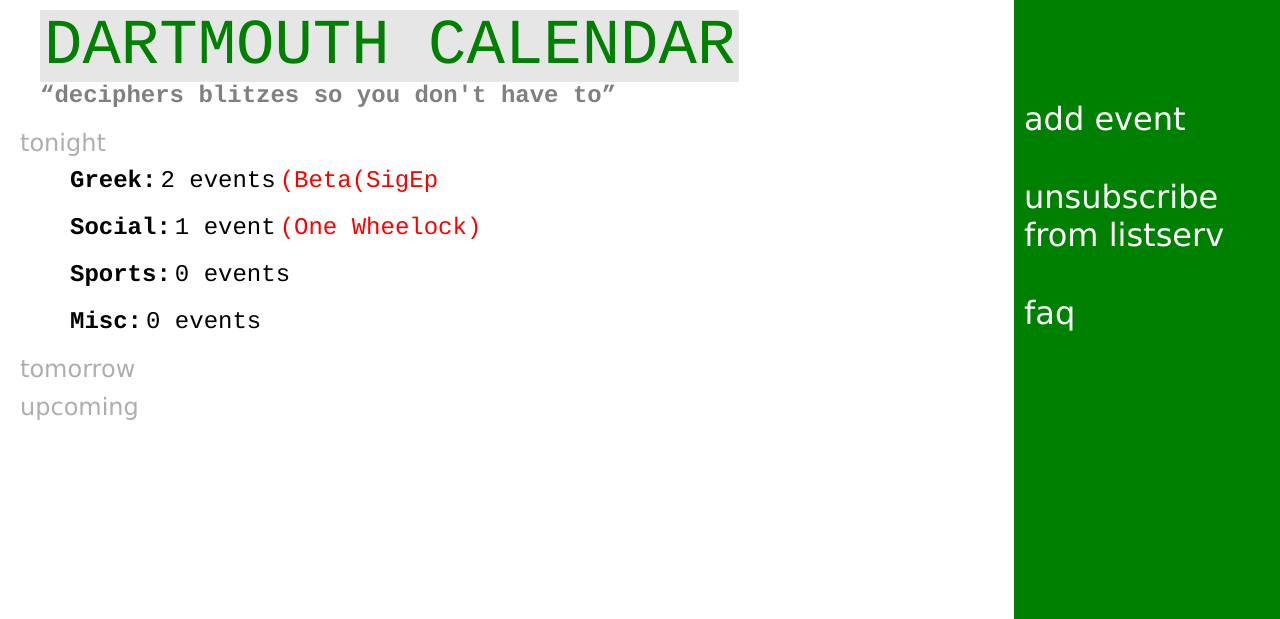
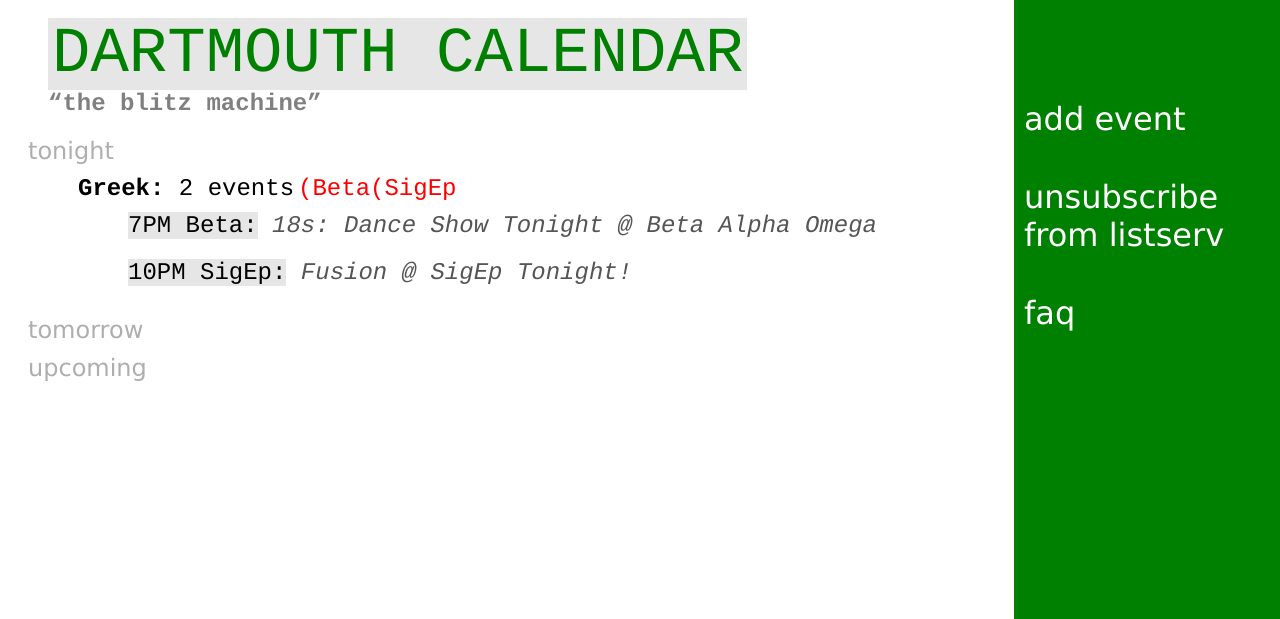
Before and after one commit to henryhwilson/dartmouthcalendar, a Flask app: page / in a window 1280 px wide. Shown: the top 619 px of the page. Run offline with Flask 2, Linux system fonts and the light colour scheme; parts of the project's set-up code (start-up, migrations or seed data) failed here and were passed over.

Commit message:
All data now comes through variables in views.py. Sorts based on today/tomorrow/upcoming.

```diff
--- a/webpage/app/static/css/style.css
+++ b/webpage/app/static/css/style.css
@@ -1,15 +1,24 @@
 h1 {
 	color: green;
-	font-size: 4em;
+	font-size: 1em;
 	font-family: courier;
 	margin-bottom: 0;
 	margin-top: 10px;
 	margin-left: 20px;
 	background-color: #e6e6e6;
 	display: inline-block;
+	font-weight: normal;
+}
+#main_title a {
+	color: green;
+	font-size: 4em;
+	font-family: courier;
+	margin: 0;
 	padding-left: 4px;
 	padding-right: 4px;
-	font-weight: normal;
+}
+#main_title a:hover {
+	background-color: #f6f6f6;
 }
 h2 {
 	color: grey;
@@ -37,6 +46,9 @@
 	color: white;
 	text-decoration: none;
 }
+.sidebar a:hover{
+	text-decoration: underline;
+}
 .sidebar ul {
 	list-style-type: none;
 	margin: 0;
@@ -52,9 +64,8 @@
 
 .events {
 	width: 70%;
-	position: fixed;
-	left: 20px;
-	top: 0;
+	padding-left: 20px;
+	padding-top: 0;
 	margin-bottom: 30px;
 }
 
@@ -86,7 +97,6 @@
 }
 .events .title {
 	font-size: 1.5em;
-	font-weight: bold;
 }
 .events .in-progess {
 	font-size: 1.5em;
@@ -103,6 +113,26 @@
 	padding: 10px;
 }
 
+.events .highlight .title:hover, .events .highlight #event-location:hover {
+	cursor: pointer;
+	cursor: hand;
+	text-decoration: underline;
+}
+
+.events .highlight ul {
+	font-family: courier;
+	font-size: 1.5em;
+}
+
+.events .highlight .subject {
+	font-style: italic;
+		color: #555555;
+}
+
+.events .highlight .host {
+	background-color:#e6e6e6;
+}
+
 .footer {
 	position: fixed;
 	bottom: 20px;
--- a/webpage/app/templates/base.html
+++ b/webpage/app/templates/base.html
@@ -20,16 +20,16 @@
 
 		<div class="sidebar">
 			<ul>
-				<li>add event</li>
-				<li>unsubscribe from listserv</li>
-				<li>faq</li>
+				<li><a href="#add_event">add event</a></li>
+				<li><a href="#unsubscribe_listserv">unsubscribe from listserv</a></li>
+				<li><a href="#faq">faq</a></li>
 			</ul>
 		</div>
 
 		<div class="events">
 
-		<h1>DARTMOUTH CALENDAR</h1>
-		<h2>&ldquo;deciphers blitzes so you don't have to&rdquo;</h2>
+		<h1 id="main_title"><a href="/index">DARTMOUTH CALENDAR</a></h1>
+		<h2>&ldquo;the blitz machine&rdquo;</h2>
 
 		{% block content %}{% endblock %}
 
@@ -52,6 +52,84 @@
   $(".events-tomorrow").hide(0);
   $(".events-upcoming").show(300);
 });
+{% if today_total_events > 4 %}
+$( "#title-today-Greek" ).click(function() {
+  $("#expanded-today-Greek").show(300);
+  $("#expanded-today-Social").hide(0);
+  $("#expanded-today-Sports").hide(0);
+  $("#expanded-today-Misc").hide(0);
+});
+$( "#title-today-Social" ).click(function() {
+  $("#expanded-today-Greek").hide(0);
+  $("#expanded-today-Social").show(300);
+  $("#expanded-today-Sports").hide(0);
+  $("#expanded-today-Misc").hide(0);
+});
+$( "#title-today-Sports" ).click(function() {
+  $("#expanded-today-Greek").hide(0);
+  $("#expanded-today-Social").hide(0);
+  $("#expanded-today-Sports").show(300);
+  $("#expanded-today-Misc").hide(0);
+});
+$( "#title-today-Misc" ).click(function() {
+  $("#expanded-today-Greek").hide(0);
+  $("#expanded-today-Social").hide(0);
+  $("#expanded-today-Sports").hide(0);
+  $("#expanded-today-Misc").show(300);
+});
+{% endif %}
+{% if tomorrow_total_events > 4 %}
+$( "#title-tomorrow-Greek" ).click(function() {
+  $("#expanded-tomorrow-Greek").show(300);
+  $("#expanded-tomorrow-Social").hide(0);
+  $("#expanded-tomorrow-Sports").hide(0);
+  $("#expanded-tomorrow-Misc").hide(0);
+});
+$( "#title-tomorrow-Social" ).click(function() {
+  $("#expanded-tomorrow-Greek").hide(0);
+  $("#expanded-tomorrow-Social").show(300);
+  $("#expanded-tomorrow-Sports").hide(0);
+  $("#expanded-tomorrow-Misc").hide(0);
+});
+$( "#title-tomorrow-Sports" ).click(function() {
+  $("#expanded-tomorrow-Greek").hide(0);
+  $("#expanded-tomorrow-Social").hide(0);
+  $("#expanded-tomorrow-Sports").show(300);
+  $("#expanded-tomorrow-Misc").hide(0);
+});
+$( "#title-tomorrow-Misc" ).click(function() {
+  $("#expanded-tomorrow-Greek").hide(0);
+  $("#expanded-tomorrow-Social").hide(0);
+  $("#expanded-tomorrow-Sports").hide(0);
+  $("#expanded-tomorrow-Misc").show(300);
+});
+{% endif %}
+{% if upcoming_total_events > 4 %}
+$( "#title-upcoming-Greek" ).click(function() {
+  $("#expanded-upcoming-Greek").show(300);
+  $("#expanded-upcoming-Social").hide(0);
+  $("#expanded-upcoming-Sports").hide(0);
+  $("#expanded-upcoming-Misc").hide(0);
+});
+$( "#title-upcoming-Social" ).click(function() {
+  $("#expanded-upcoming-Greek").hide(0);
+  $("#expanded-upcoming-Social").show(300);
+  $("#expanded-upcoming-Sports").hide(0);
+  $("#expanded-upcoming-Misc").hide(0);
+});
+$( "#title-upcoming-Sports" ).click(function() {
+  $("#expanded-upcoming-Greek").hide(0);
+  $("#expanded-upcoming-Social").hide(0);
+  $("#expanded-upcoming-Sports").show(300);
+  $("#expanded-upcoming-Misc").hide(0);
+});
+$( "#title-upcoming-Misc" ).click(function() {
+  $("#expanded-upcoming-Greek").hide(0);
+  $("#expanded-upcoming-Social").hide(0);
+  $("#expanded-upcoming-Sports").hide(0);
+  $("#expanded-upcoming-Misc").show(300);
+});
+{% endif %}
 </script>
 </body>
 </html>
--- a/webpage/app/templates/index.html
+++ b/webpage/app/templates/index.html
@@ -7,31 +7,61 @@
 {% block content %}
 	<a href="#today1" id="today">{% if is_day == False %}tonight{% else %}today{% endif %}</a>
 	<div class="events-today">
-		<ul>
+		<ul class="highlight">
 		{% for category in categories %}
+			{% if today_cat_freq[category] > 0 %}
 			{% set printed = 0 %}
-			<li><span class="title">{{ category }}:</span> <span class="in-progess">{{ cat_freq[category] }} event{{ 's' if cat_freq[category] != 1 else '' }}</span> <span class="locations">
-			{% for event in events %}{% if event['category'] == category %}{% if printed == 0 %}({{nicknames[event['from']]}}{% else %}{{ ', ' + nicknames[event['from']] }}{% endif %}{% if printed + 1 == cat_freq[category] %}){% endif %}{% set printed = printed + 1 %}{% endif %}{% endfor %}</span></li>
+			<li><span class="title" id="title-today-{{ category}}"><b>{{ category }}:</b> {{ today_cat_freq[category] }} event{{ 's' if today_cat_freq[category] != 1 else '' }}</span> <span class="locations">
+			{% for event in events %}{% if event['category'] == category and event['date_event'] == 'today' %}{% if printed == 0 %}(<span id="event-location">{{nicknames[event['from']]}}</span>{% else %}, <span id="event-location">{{ nicknames[event['from']] }}</span>{% endif %}{% if printed + 1 == today_cat_freq[category] %}){% endif %}{% set printed = printed + 1 %}{% endif %}{% endfor %}</span>
+			<ul id="expanded-today-{{ category }}" {% if today_total_events > 4 %}style="display: none"{% endif %}>
+			{% for event in events %}
+			{% if event['category'] == category and event['date_event'] == 'today' %}
+			<li><span class="host">{{ event['time_event'] }} {{nicknames[event['from']]}}:</span> <span class="subject">{{event['subject']}}</span></li>
+			{% endif %}
+			{% endfor %}
+			</ul>
+			</li>
+			{% endif %}
 		{% endfor %}
 		</ul>
 	</div>
 	<a href="#tomorrow1" id="tomorrow">tomorrow</a>
 	<div class="events-tomorrow">
-		<ul>
+				<ul class="highlight">
 		{% for category in categories %}
+			{% if tomorrow_cat_freq[category] > 0 %}
 			{% set printed = 0 %}
-			<li><span class="title">{{ category }}:</span> <span class="in-progess">{{ cat_freq[category] }} event{{ 's' if cat_freq[category] != 1 else '' }}</span> <span class="locations">
-			{% for event in events %}{% if event['category'] == category %}{% if printed == 0 %}({{nicknames[event['from']]}}{% else %}{{ ', ' + nicknames[event['from']] }}{% endif %}{% if printed + 1 == cat_freq[category] %}){% endif %}{% set printed = printed + 1 %}{% endif %}{% endfor %}</span></li>
+			<li><span class="title" id="title-tomorrow-{{ category}}"><b>{{ category }}:</b> {{ tomorrow_cat_freq[category] }} event{{ 's' if tomorrow_cat_freq[category] != 1 else '' }}</span> <span class="locations">
+			{% for event in events %}{% if event['category'] == category and event['date_event'] == 'tomorrow' %}{% if printed == 0 %}(<span id="event-location">{{nicknames[event['from']]}}</span>{% else %}, <span id="event-location">{{ nicknames[event['from']] }}</span>{% endif %}{% if printed + 1 == tomorrow_cat_freq[category] %}){% endif %}{% set printed = printed + 1 %}{% endif %}{% endfor %}</span>
+			<ul id="expanded-tomorrow-{{ category }}" {% if tomorrow_total_events > 4 %}style="display: none"{% endif %}>
+			{% for event in events %}
+			{% if event['category'] == category and event['date_event'] == 'tomorrow' %}
+			<li><span class="host">{{ event['time_event'] }} {{nicknames[event['from']]}}:</span> <span class="subject">{{event['subject']}}</span></li>
+			{% endif %}
+			{% endfor %}
+			</ul>
+			</li>
+			{% endif %}
 		{% endfor %}
 		</ul>
 	</div>
 	<a href="#upcoming1" id="upcoming">upcoming</a>
 	<div class="events-upcoming">
-		<ul>
+		<ul class="highlight">
 		{% for category in categories %}
+			{% if upcoming_cat_freq[category] > 0 %}
 			{% set printed = 0 %}
-			<li><span class="title">{{ category }}:</span> <span class="in-progess">{{ cat_freq[category] }} event{{ 's' if cat_freq[category] != 1 else '' }}</span> <span class="locations">
-			{% for event in events %}{% if event['category'] == category %}{% if printed == 0 %}({{nicknames[event['from']]}}{% else %}{{ ', ' + nicknames[event['from']] }}{% endif %}{% if printed + 1 == cat_freq[category] %}){% endif %}{% set printed = printed + 1 %}{% endif %}{% endfor %}</span></li>
+			<li><span class="title" id="title-upcoming-{{ category}}"><b>{{ category }}:</b> {{ upcoming_cat_freq[category] }} event{{ 's' if upcoming_cat_freq[category] != 1 else '' }}</span> <span class="locations">
+			{% for event in events %}{% if event['category'] == category and event['date_event'] == 'upcoming' %}{% if printed == 0 %}(<span id="event-location">{{nicknames[event['from']]}}</span>{% else %}, <span id="event-location">{{ nicknames[event['from']] }}</span>{% endif %}{% if printed + 1 == upcoming_cat_freq[category] %}){% endif %}{% set printed = printed + 1 %}{% endif %}{% endfor %}</span>
+			<ul id="expanded-upcoming-{{ category }}" {% if upcoming_total_events > 4 %}style="display: none"{% endif %}>
+			{% for event in events %}
+			{% if event['category'] == category and event['date_event'] == 'upcoming' %}
+			<li><span class="host">{{ event['time_event'] }} {{nicknames[event['from']]}}:</span> <span class="subject">{{event['subject']}}</span></li>
+			{% endif %}
+			{% endfor %}
+			</ul>
+			</li>
+			{% endif %}
 		{% endfor %}
 		</ul>
 	</div>
--- a/webpage/app/views.py
+++ b/webpage/app/views.py
@@ -16,23 +16,45 @@
 	categories.append('Misc')
 	events = []
 	event1 = {'from':'Beta Alpha Omega','subject':'18s: Dance Show Tonight @ Beta Alpha Omega',
-	'category':'Greek','date_event':'','date_blitzed':''}
+	'category':'Greek','time_event':'7PM','date_event':'today'}
 	events.append(event1)
-	event2 = {'from':'Sigma Phi Epsilon','subject':'Fusion @ SigEp Tonight!','category':'Greek','date_event':'','date_blitzed':''}
+	event2 = {'from':'Sigma Phi Epsilon','subject':'Fusion @ SigEp Tonight!','category':'Greek','time_event':'10PM','date_event':'today'}
 	events.append(event2)
-	event3 = {'from':'Collis Governing Board','subject':'HAUNTED HOUSE DANCE','category':'Social','date_event':'','date_blitzed':''}
+	event3 = {'from':'Collis Governing Board','subject':'HAUNTED HOUSE DANCE','category':'Social','time_event':'8PM 11/4','date_event':'upcoming'}
 	events.append(event3)
+	event4 = {'from':'Kappa Kappa Kappa','subject':'Tri-Kap Dance Party @ 11:30','category':'Greek','time_event':'11:30PM','date_event':'tomorrow'}
+	events.append(event4)
+	event5 = {'from':'Dartmouth Classical Ballet Theatre','subject':'open ballet class on Saturday!','category':'Misc','time_event':'10-11:30AM','date_event':'tomorrow'}
+	events.append(event5)
 	nicknames = {'Delta Delta Delta':'TriDelt','Kappa Kappa Gamma':'KKG','Alpha Delta':'AD',
 	'Sigma Phi Epsilon':'SigEp','Alpha Chi Alpha':'AXA','Beta Alpha Omega':'Beta','Chi Heorot':'Heorot',
-	'Collis Governing Board':'One Wheelock'}
-	cat_freq = {'Greek':0,'Social':0,'Sports':0,'Misc':0}
+	'Collis Governing Board':'One Wheelock','Kappa Kappa Kappa':'Tri-Kap'}
+	today_total_events = 0
+	today_cat_freq = {'Greek':0,'Social':0,'Sports':0,'Misc':0}
+	tomorrow_total_events = 0
+	tomorrow_cat_freq = {'Greek':0,'Social':0,'Sports':0,'Misc':0}
+	upcoming_total_events = 0
+	upcoming_cat_freq = {'Greek':0,'Social':0,'Sports':0,'Misc':0}
 	for event in events:
-		cat_freq[event['category']] += 1
+		if (event['date_event'] == 'today'):
+			today_cat_freq[event['category']] += 1
+			today_total_events += 1
+		elif (event['date_event'] == 'tomorrow'):
+			tomorrow_cat_freq[event['category']] += 1
+			tomorrow_total_events += 1
+		elif (event['date_event'] == 'upcoming'):
+			upcoming_cat_freq[event['category']] += 1
+			upcoming_total_events += 1
+		if (not event['from'] in nicknames.keys()):
+			nicknames[event['from']] = event['from']
 	if hourNow < 19 and hourNow > 4: # Display "Tonight" if between 7:00PM and 4:59AM
 		isDay = True
 	else:
 		isDay = False
-	return render_template('index.html', is_day=isDay, categories=categories, cat_freq=cat_freq, events=events, nicknames=nicknames)
+	return render_template('index.html', is_day=isDay, categories=categories, today_cat_freq=today_cat_freq,
+		tomorrow_cat_freq=tomorrow_cat_freq, upcoming_cat_freq=upcoming_cat_freq,
+		events=events, today_total_events=today_total_events, tomorrow_total_events=tomorrow_total_events,
+		upcoming_total_events=upcoming_total_events, nicknames=nicknames)
 
 @app.route('/scraper', methods=['GET'])
 def scraper():
```
